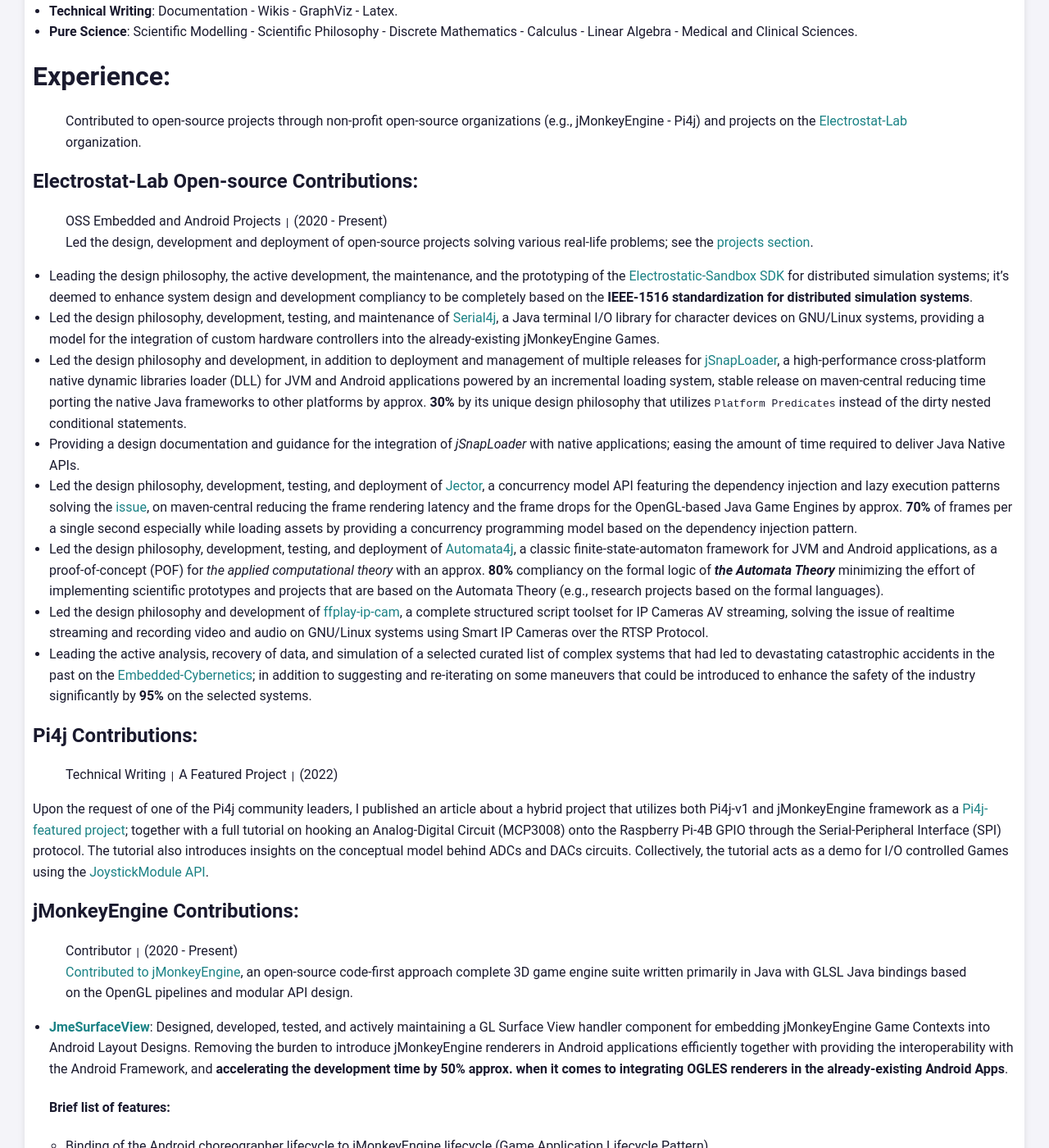
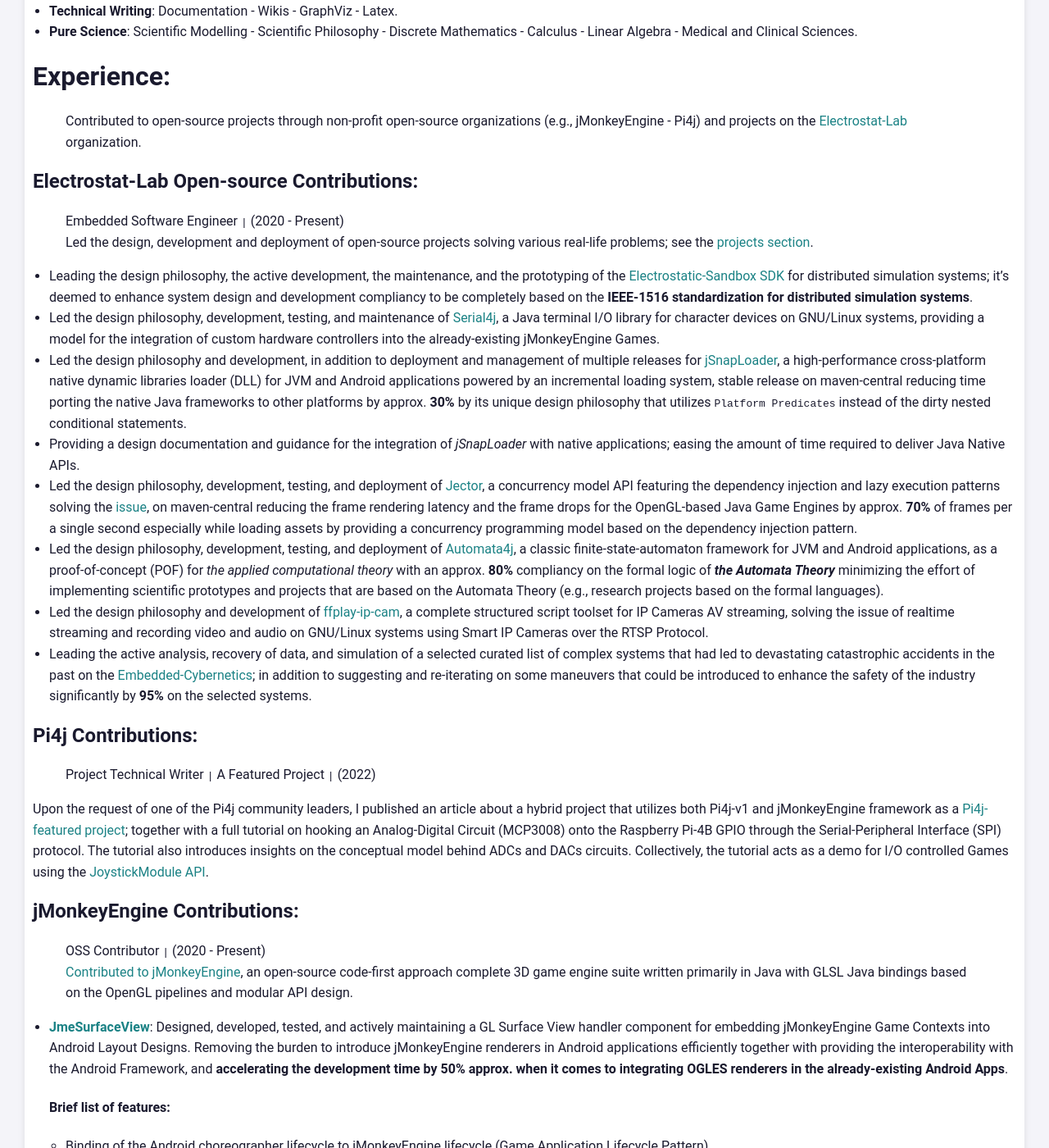
Before and after one commit to pavly-gerges/pavly-gerges, a Jekyll site: the page built from resume/index.md, in a window 1280 px wide and 1400 px high, scrolled down 831 px. Shown: the whole window at 82% size. Built offline with Jekyll 4.4.1, drawn with Linux system fonts in a browser that asks for light colours; our own code applies the rules of GitHub Pages for plain Markdown files.

Commit message:
Update index.md

```diff
--- a/resume/index.md
+++ b/resume/index.md
@@ -15,7 +15,7 @@ A self-taught embedded software engineer with a demonstrated background in embed
 > Contributed to open-source projects through non-profit open-source organizations (e.g., jMonkeyEngine - Pi4j) and projects on the [Electrostat-Lab](https://github.com/Electrostat-Lab) organization.
 
 ## Electrostat-Lab Open-source Contributions:
-> OSS Embedded and Android Projects `|` (2020 - Present) <br/>
+> Embedded Software Engineer `|` (2020 - Present) <br/>
 > Led the design, development and deployment of open-source projects solving various real-life problems; see the [projects section](https://github.com/orgs/Electrostat-Lab/repositories?language=&q=electrostat-lab&sort=&type=all).
 
 * Leading the design philosophy, the active development, the maintenance, and the prototyping of the [Electrostatic-Sandbox SDK](https://github.com/Electrostat-Lab/Electrostatic-Sandbox) for distributed simulation systems; it's deemed to enhance system design and development compliancy to be completely based on the **IEEE-1516 standardization for distributed simulation systems**.
@@ -28,12 +28,12 @@ A self-taught embedded software engineer with a demonstrated background in embed
 * Leading the active analysis, recovery of data, and simulation of a selected curated list of complex systems that had led to devastating catastrophic accidents in the past on the [Embedded-Cybernetics](https://github.com/Electrostat-Lab/Embedded-Cybernetics/); in addition to suggesting and re-iterating on some maneuvers that could be introduced to enhance the safety of the industry significantly by **95%** on the selected systems.
 
 ## Pi4j Contributions:
-> Technical Writing `|` A Featured Project `|` (2022)
+> Project Technical Writer `|` A Featured Project `|` (2022)
 
 Upon the request of one of the Pi4j community leaders, I published an article about a hybrid project that utilizes both Pi4j-v1 and jMonkeyEngine framework as a [Pi4j-featured project](https://www.pi4j.com/featured-projects/joystick-game/); together with a full tutorial on hooking an Analog-Digital Circuit (MCP3008) onto the Raspberry Pi-4B GPIO through the Serial-Peripheral Interface (SPI) protocol. The tutorial also introduces insights on the conceptual model behind ADCs and DACs circuits. Collectively, the tutorial acts as a demo for I/O controlled Games using the [JoystickModule API](https://github.com/Electrostat-Lab/JoyStickModule).
 
 ## jMonkeyEngine Contributions:
-> Contributor `|` (2020 - Present) <br/>
+> OSS Contributor `|` (2020 - Present) <br/>
 > [Contributed to jMonkeyEngine](https://github.com/jMonkeyEngine/jmonkeyengine/commits?author=pavly-gerges), an open-source code-first approach complete 3D game engine suite written primarily in Java with GLSL Java bindings based on the OpenGL pipelines and modular API design.
 
 - **[JmeSurfaceView](https://github.com/jMonkeyEngine/jmonkeyengine/tree/master/jme3-android/src/main/java/com/jme3/view/surfaceview)**: Designed, developed, tested, and actively maintaining a GL Surface View handler component for embedding jMonkeyEngine Game Contexts into Android Layout Designs. Removing the burden to introduce jMonkeyEngine renderers in Android applications efficiently together with providing the interoperability with the Android Framework, and **accelerating the development time by 50% approx. when it comes to integrating OGLES renderers in the already-existing Android Apps**.
```
